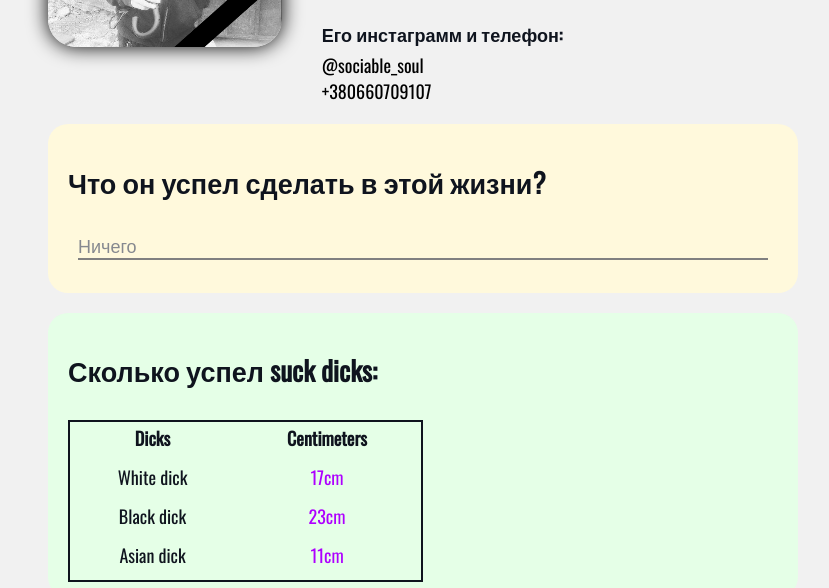
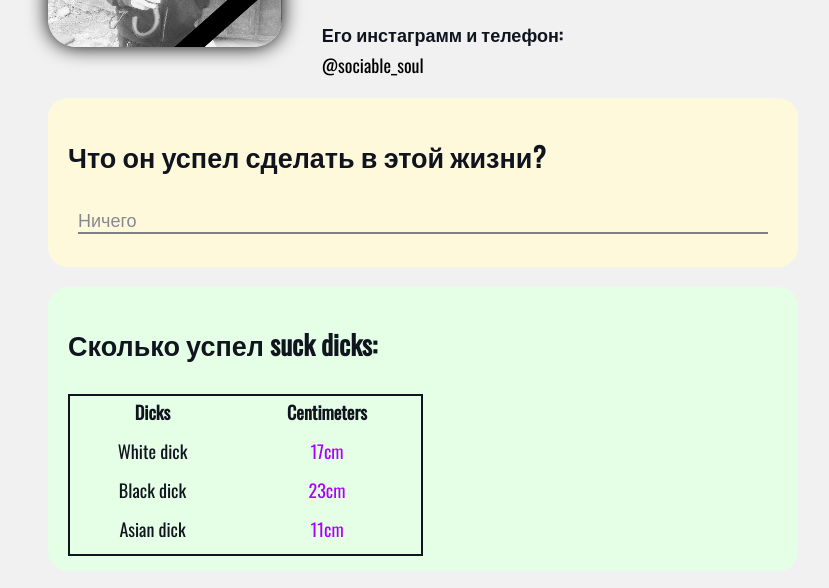
Before and after one commit to SJulliet/nikitanikita, a plain HTML site: page index.html in a window 1280 px wide. Shown: the part 247-835 px from the top of the page, without its empty margins (217-1046 px from the left). Drawn offline with nearby package versions, Linux system fonts and the light colour scheme.

Commit message:
Add files via upload

```diff
--- a/index.html
+++ b/index.html
@@ -20,10 +20,7 @@
           <h4>Его инстаграмм и телефон:</h4>
 
           <a href="https://www.instagram.com/sociable_soul/" target="_blank">@sociable_soul</a>
-
           <br>
-
-          <a href="tel:+380660709107">  +380660709107</a>
         </div>
 
         </ul>
```
